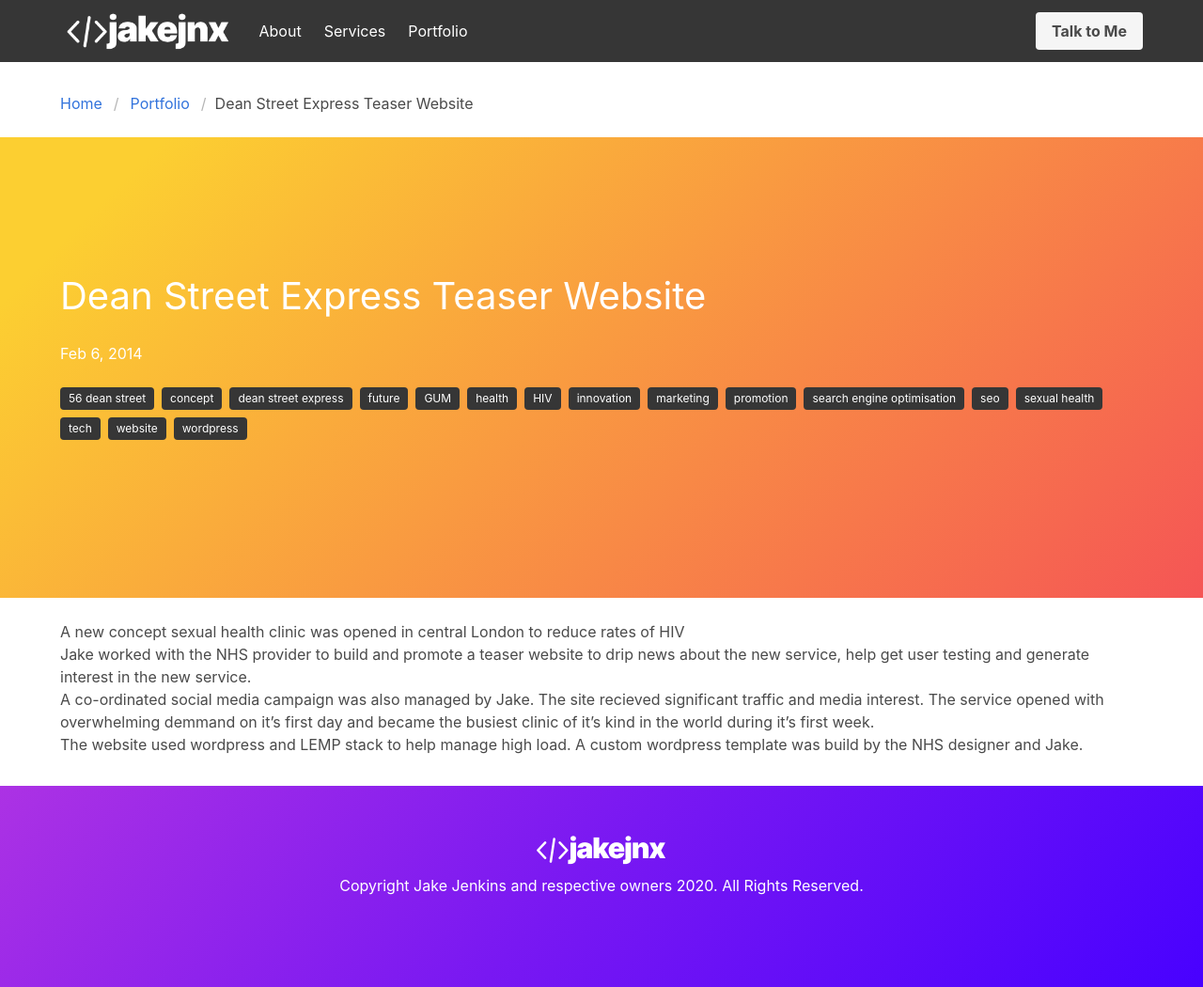
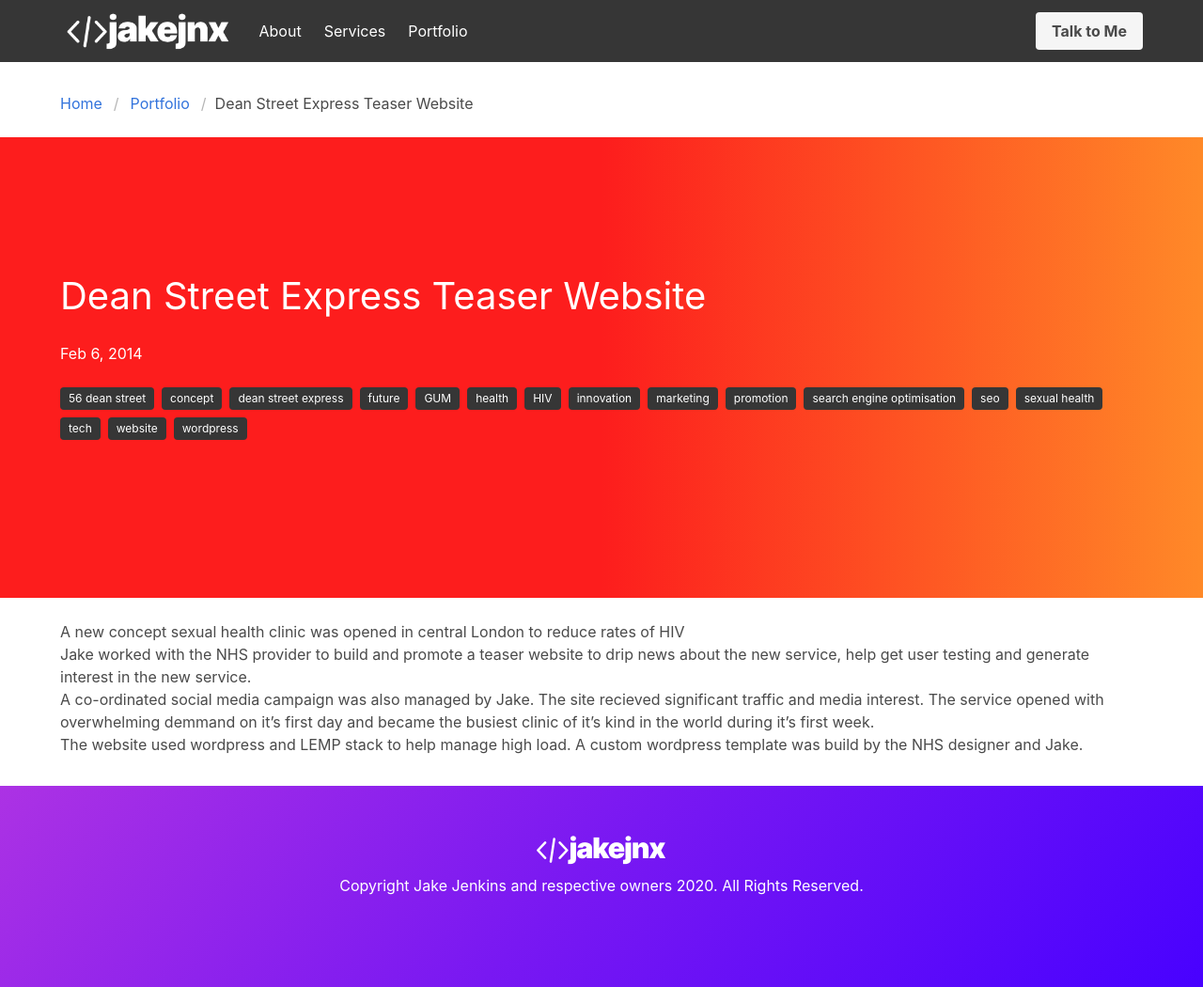
Before and after one commit to jake-jenkins/jjnx-bulma, a Jekyll site: the page built from _portfolio/dean-street-express-teaser-website.md, in a window 1280 px wide. Shown: the whole page at 94% size. Built offline with Jekyll 4.4.1, drawn with Linux system fonts in a browser that asks for light colours.

Commit message:
Update head.html

```diff
--- a/_includes/head.html
+++ b/_includes/head.html
@@ -33,7 +33,8 @@ background-image: linear-gradient( 135deg, #69FF97 10%, #00E4FF 100%);
 }
 
 .orange {
-background-image: linear-gradient( 135deg, #FCCF31 10%, #F55555 100%);
+  background: rgb(253,29,29);
+background: linear-gradient(90deg, rgba(253,29,29,1) 50%, rgba(255,137,40,1) 100%);
 }
 
 .teal {
```
